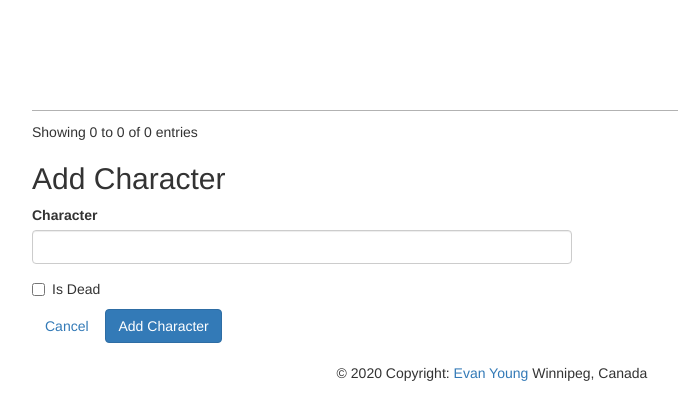
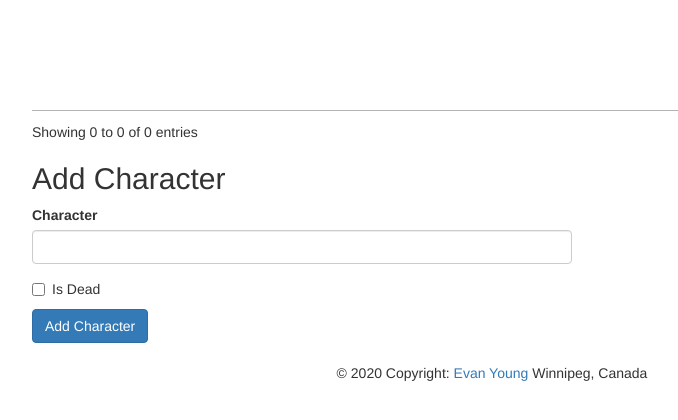
Before and after one commit to cantis/CoinPurse, a Flask app: page /character in a window 1280 px wide. Shown: the part 327-747 px from the top of the page, without its empty margins (148-826 px from the left). Run offline with Flask 2, Linux system fonts and the light colour scheme; data that the repository does not hold is empty; some libraries are stand-ins or nearby versions.

Commit message:
Fixed up the cancel edit

```diff
--- a/main.py
+++ b/main.py
@@ -189,7 +189,6 @@ def add_character():
 
     return redirect(url_for('character_list'))
 
-
 @app.route('/current_character', methods=['post'])
 def set_current_character():
     """ handle setting the current character """
--- a/templates/character.html
+++ b/templates/character.html
@@ -47,7 +47,6 @@
             <form action="/character/add" method="post">
                 <dl>
                     {{ wtf.quick_form(form) }}
-                    <a href="/character/add" class="btn btn-secondary" role="button" areia-disabled="true">Cancel</a>
                     <input type="submit" value="Add Character" class="btn btn-primary">
                 </dl>
             </form>
@@ -60,7 +59,7 @@
             <form action="/character/{{character.id}}" method="post">
                 <dl>
                     {{ wtf.quick_form(form) }}
-                    <a href="/character/add" class="btn btn-secondary" role="button" areia-disabled="true">Cancel</a>
+                    <a href="/character" class="btn btn-secondary" role="button">Cancel</a>
                     <input type="submit" value="Save" class="btn btn-primary">
                 </dl>
             </form>
```
Also changed, not shown: tests/test_character.py (+33 -2 lines).
